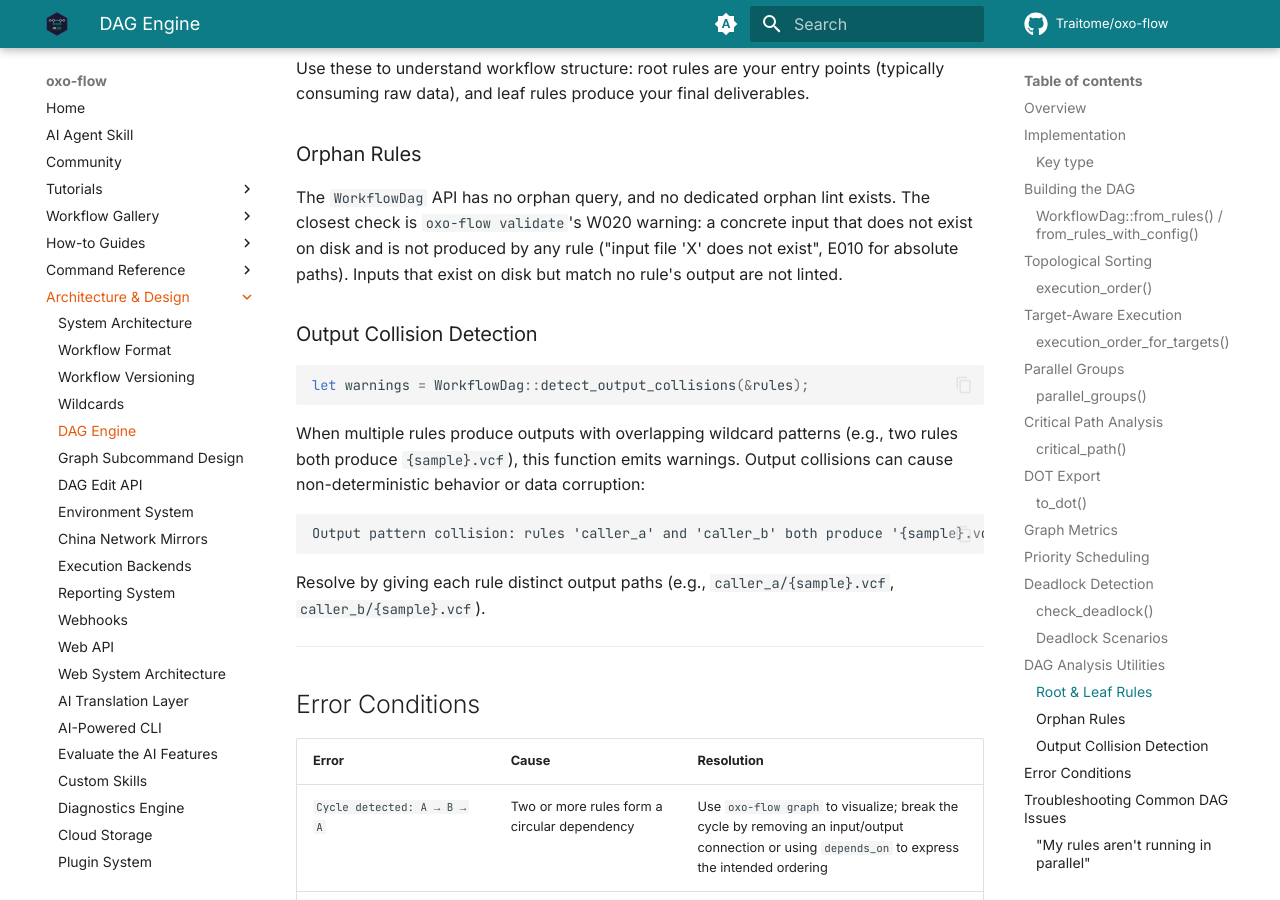
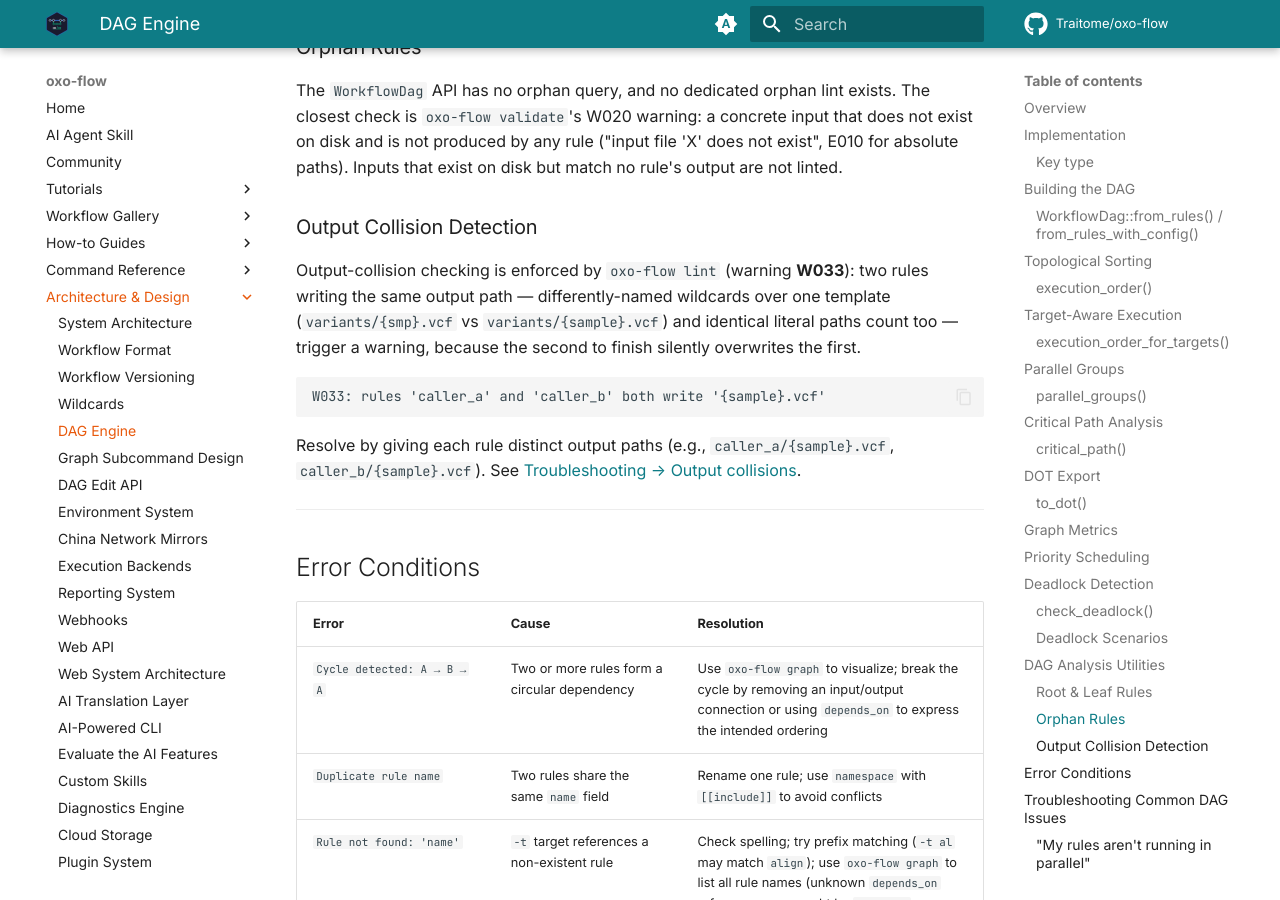
Before and after one commit to Traitome/oxo-flow, an MkDocs documentation site: the page built from docs/guide/src/reference/dag-engine.md, in a window 1280 px wide and 900 px high, scrolled down 8330 px. Built offline with MkDocs 1.6.1 and Material for MkDocs 9.7.7, drawn with Linux system fonts in a browser that asks for light colours; comment, search, counter and statistics services are not loaded; the version menu is left out; some of the changed text lies outside the part shown.

Commit message:
docs(dag-engine): drop removed detect_output_collisions — point at lint W033 (#491)
PR #485 removed WorkflowDag::detect_output_collisions (zero callers,
superseded by lint W033), but the dag-engine reference still listed it
in the API table and showed a Rust example calling it. Replace the
section with the W033 pointer (glossary/lint wording: literal paths and
differently-named wildcards both count; second writer silently
overwrites) and cross-link Troubleshooting.

Co-authored-by: Claude <noreply@anthropic.com>

````diff
--- a/docs/guide/src/reference/dag-engine.md
+++ b/docs/guide/src/reference/dag-engine.md
@@ -236,7 +236,6 @@ digraph {
 | `dependents(name)` | `Vec<String>` | Direct downstream dependents of a rule |
 | `critical_path()` | `Vec<String>` | Longest chain of sequential dependencies |
 | `metrics()` | `DagMetrics` | Structural metrics (depth, width, critical path length) |
-| `detect_output_collisions(rules)` | `Vec<String>` | Warnings for overlapping output patterns |
 
 ---
 
@@ -307,17 +306,18 @@ The `WorkflowDag` API has no orphan query, and no dedicated orphan lint exists.
 
 ### Output Collision Detection
 
-```rust
-let warnings = WorkflowDag::detect_output_collisions(&rules);
+Output-collision checking is enforced by `oxo-flow lint` (warning
+**W033**): two rules writing the same output path — differently-named
+wildcards over one template (`variants/{smp}.vcf` vs
+`variants/{sample}.vcf`) and identical literal paths count too — trigger
+a warning, because the second to finish silently overwrites the first.
+
+```
+W033: rules 'caller_a' and 'caller_b' both write '{sample}.vcf'
 ```
 
-When multiple rules produce outputs with overlapping wildcard patterns (e.g., two rules both produce `{sample}.vcf`), this function emits warnings. Output collisions can cause non-deterministic behavior or data corruption:
-
-```
-Output pattern collision: rules 'caller_a' and 'caller_b' both produce '{sample}.vcf' with overlapping wildcards
-```
-
-Resolve by giving each rule distinct output paths (e.g., `caller_a/{sample}.vcf`, `caller_b/{sample}.vcf`).
+Resolve by giving each rule distinct output paths (e.g., `caller_a/{sample}.vcf`, `caller_b/{sample}.vcf`). See
+[Troubleshooting → Output collisions](../how-to/troubleshooting.md#output-collisions-silent-overwrite).
 
 ---
 
````
